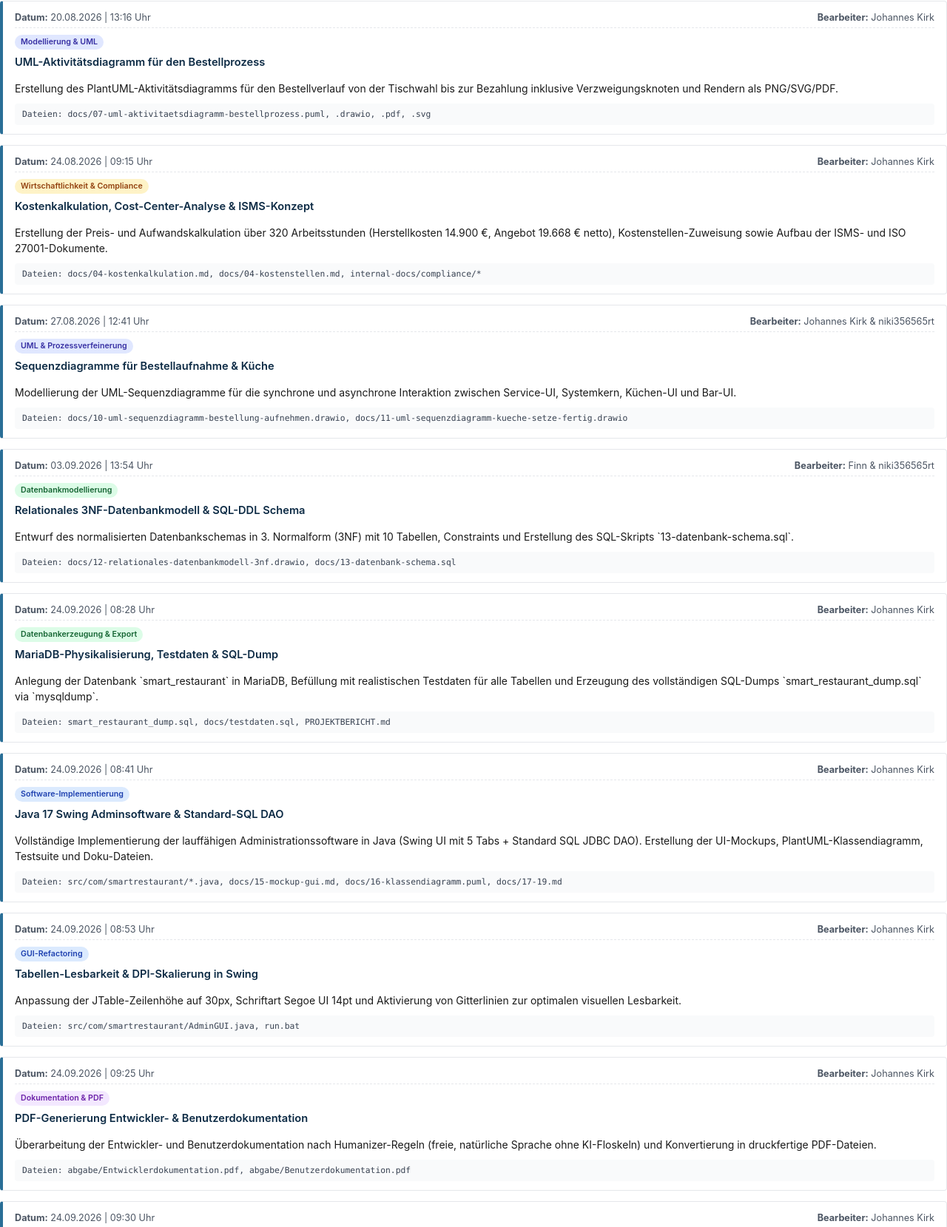
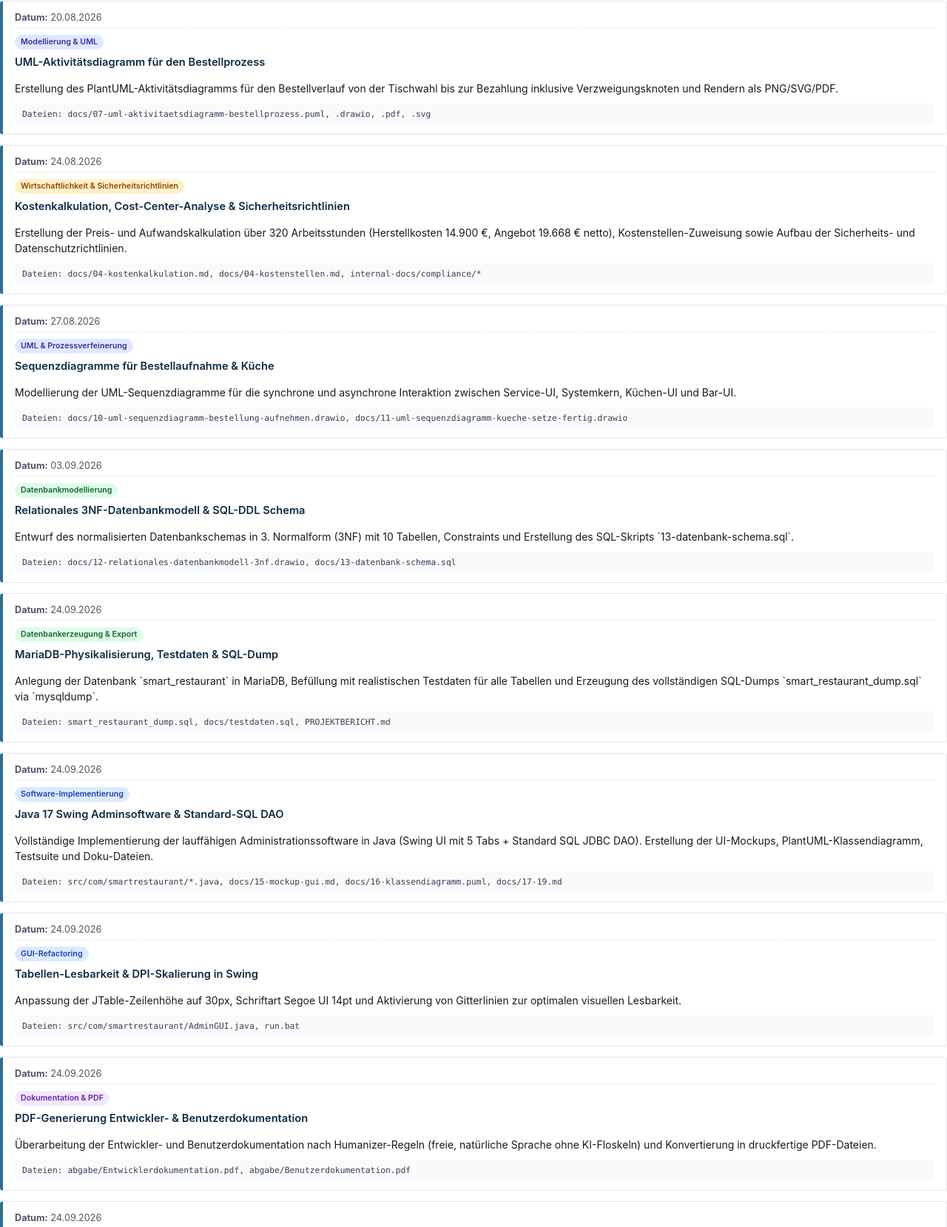
Before and after one commit to niki356565rt/LF10-Projekt, a website: page docs/Projekttagebuch.html in a window 1280 px wide. Shown: the part 613-2272 px from the top of the page at 74% size. Drawn offline with Linux system fonts and the light colour scheme.

Commit message:
docs: Remove bearbeiter, timestamps, ISO 27001 references and company name from Projekttagebuch

```diff
--- a/docs/Projekttagebuch.html
+++ b/docs/Projekttagebuch.html
@@ -57,8 +57,6 @@
             background-color: #ffffff;
         }
         .entry-header {
-            display: flex;
-            justify-content: space-between;
             margin-bottom: 6px;
             font-size: 9.5pt;
             color: #4b5563;
@@ -108,7 +106,7 @@
         <table>
             <tr>
                 <td><strong>Projekt:</strong> Digitales Bestell- und Verwaltungssystem</td>
-                <td><strong>Team:</strong> Der Dreier / Another Great Solution GmbH</td>
+                <td><strong>Team:</strong> Der Dreier</td>
             </tr>
             <tr>
                 <td><strong>Repository:</strong> niki356565rt/LF10-Projekt</td>
@@ -122,8 +120,7 @@
     <!-- Eintrag 1 -->
     <div class="timeline-entry">
         <div class="entry-header">
-            <span><strong>Datum:</strong> 18.08.2026 | 14:10 Uhr</span>
-            <span><strong>Bearbeiter:</strong> niki356565rt</span>
+            <span><strong>Datum:</strong> 18.08.2026</span>
         </div>
         <span class="badge badge-analysis">Anforderungsanalyse</span>
         <div class="entry-title">Projektinitialisierung & Anforderungskatalog</div>
@@ -134,8 +131,7 @@
     <!-- Eintrag 2 -->
     <div class="timeline-entry">
         <div class="entry-header">
-            <span><strong>Datum:</strong> 19.08.2026 | 10:29 Uhr</span>
-            <span><strong>Bearbeiter:</strong> Johannes Kirk</span>
+            <span><strong>Datum:</strong> 19.08.2026</span>
         </div>
         <span class="badge badge-design">Projektplanung</span>
         <div class="entry-title">Projektphasen, Stakeholder-Analyse & Make-or-Buy</div>
@@ -146,8 +142,7 @@
     <!-- Eintrag 3 -->
     <div class="timeline-entry">
         <div class="entry-header">
-            <span><strong>Datum:</strong> 20.08.2026 | 13:16 Uhr</span>
-            <span><strong>Bearbeiter:</strong> Johannes Kirk</span>
+            <span><strong>Datum:</strong> 20.08.2026</span>
         </div>
         <span class="badge badge-design">Modellierung & UML</span>
         <div class="entry-title">UML-Aktivitätsdiagramm für den Bestellprozess</div>
@@ -158,12 +153,11 @@
     <!-- Eintrag 4 -->
     <div class="timeline-entry">
         <div class="entry-header">
-            <span><strong>Datum:</strong> 24.08.2026 | 09:15 Uhr</span>
-            <span><strong>Bearbeiter:</strong> Johannes Kirk</span>
+            <span><strong>Datum:</strong> 24.08.2026</span>
         </div>
-        <span class="badge badge-analysis">Wirtschaftlichkeit & Compliance</span>
-        <div class="entry-title">Kostenkalkulation, Cost-Center-Analyse & ISMS-Konzept</div>
-        <p>Erstellung der Preis- und Aufwandskalkulation über 320 Arbeitsstunden (Herstellkosten 14.900 €, Angebot 19.668 € netto), Kostenstellen-Zuweisung sowie Aufbau der ISMS- und ISO 27001-Dokumente.</p>
+        <span class="badge badge-analysis">Wirtschaftlichkeit & Sicherheitsrichtlinien</span>
+        <div class="entry-title">Kostenkalkulation, Cost-Center-Analyse & Sicherheitsrichtlinien</div>
+        <p>Erstellung der Preis- und Aufwandskalkulation über 320 Arbeitsstunden (Herstellkosten 14.900 €, Angebot 19.668 € netto), Kostenstellen-Zuweisung sowie Aufbau der Sicherheits- und Datenschutzrichtlinien.</p>
         <div class="files-list">Dateien: docs/04-kostenkalkulation.md, docs/04-kostenstellen.md, internal-docs/compliance/*</div>
     </div>
 
@@ -172,8 +166,7 @@
     <!-- Eintrag 5 -->
     <div class="timeline-entry">
         <div class="entry-header">
-            <span><strong>Datum:</strong> 27.08.2026 | 12:41 Uhr</span>
-            <span><strong>Bearbeiter:</strong> Johannes Kirk & niki356565rt</span>
+            <span><strong>Datum:</strong> 27.08.2026</span>
         </div>
         <span class="badge badge-design">UML & Prozessverfeinerung</span>
         <div class="entry-title">Sequenzdiagramme für Bestellaufnahme & Küche</div>
@@ -184,8 +177,7 @@
     <!-- Eintrag 6 -->
     <div class="timeline-entry">
         <div class="entry-header">
-            <span><strong>Datum:</strong> 03.09.2026 | 13:54 Uhr</span>
-            <span><strong>Bearbeiter:</strong> Finn & niki356565rt</span>
+            <span><strong>Datum:</strong> 03.09.2026</span>
         </div>
         <span class="badge badge-db">Datenbankmodellierung</span>
         <div class="entry-title">Relationales 3NF-Datenbankmodell & SQL-DDL Schema</div>
@@ -196,8 +188,7 @@
     <!-- Eintrag 7 -->
     <div class="timeline-entry">
         <div class="entry-header">
-            <span><strong>Datum:</strong> 24.09.2026 | 08:28 Uhr</span>
-            <span><strong>Bearbeiter:</strong> Johannes Kirk</span>
+            <span><strong>Datum:</strong> 24.09.2026</span>
         </div>
         <span class="badge badge-db">Datenbankerzeugung & Export</span>
         <div class="entry-title">MariaDB-Physikalisierung, Testdaten & SQL-Dump</div>
@@ -208,8 +199,7 @@
     <!-- Eintrag 8 -->
     <div class="timeline-entry">
         <div class="entry-header">
-            <span><strong>Datum:</strong> 24.09.2026 | 08:41 Uhr</span>
-            <span><strong>Bearbeiter:</strong> Johannes Kirk</span>
+            <span><strong>Datum:</strong> 24.09.2026</span>
         </div>
         <span class="badge badge-dev">Software-Implementierung</span>
         <div class="entry-title">Java 17 Swing Adminsoftware & Standard-SQL DAO</div>
@@ -220,8 +210,7 @@
     <!-- Eintrag 9 -->
     <div class="timeline-entry">
         <div class="entry-header">
-            <span><strong>Datum:</strong> 24.09.2026 | 08:53 Uhr</span>
-            <span><strong>Bearbeiter:</strong> Johannes Kirk</span>
+            <span><strong>Datum:</strong> 24.09.2026</span>
         </div>
         <span class="badge badge-dev">GUI-Refactoring</span>
         <div class="entry-title">Tabellen-Lesbarkeit & DPI-Skalierung in Swing</div>
@@ -232,8 +221,7 @@
     <!-- Eintrag 10 -->
     <div class="timeline-entry">
         <div class="entry-header">
-            <span><strong>Datum:</strong> 24.09.2026 | 09:25 Uhr</span>
-            <span><strong>Bearbeiter:</strong> Johannes Kirk</span>
+            <span><strong>Datum:</strong> 24.09.2026</span>
         </div>
         <span class="badge badge-docs">Dokumentation & PDF</span>
         <div class="entry-title">PDF-Generierung Entwickler- & Benutzerdokumentation</div>
@@ -244,8 +232,7 @@
     <!-- Eintrag 11 -->
     <div class="timeline-entry">
         <div class="entry-header">
-            <span><strong>Datum:</strong> 24.09.2026 | 09:30 Uhr</span>
-            <span><strong>Bearbeiter:</strong> Johannes Kirk</span>
+            <span><strong>Datum:</strong> 24.09.2026</span>
         </div>
         <span class="badge badge-docs">Regelverwaltung & Tagebuch</span>
         <div class="entry-title">Projekttagebuch-Regel & Rekonstruktion des Projekttagebuch-PDFs</div>
```
Also changed, not shown: 3 other files.
